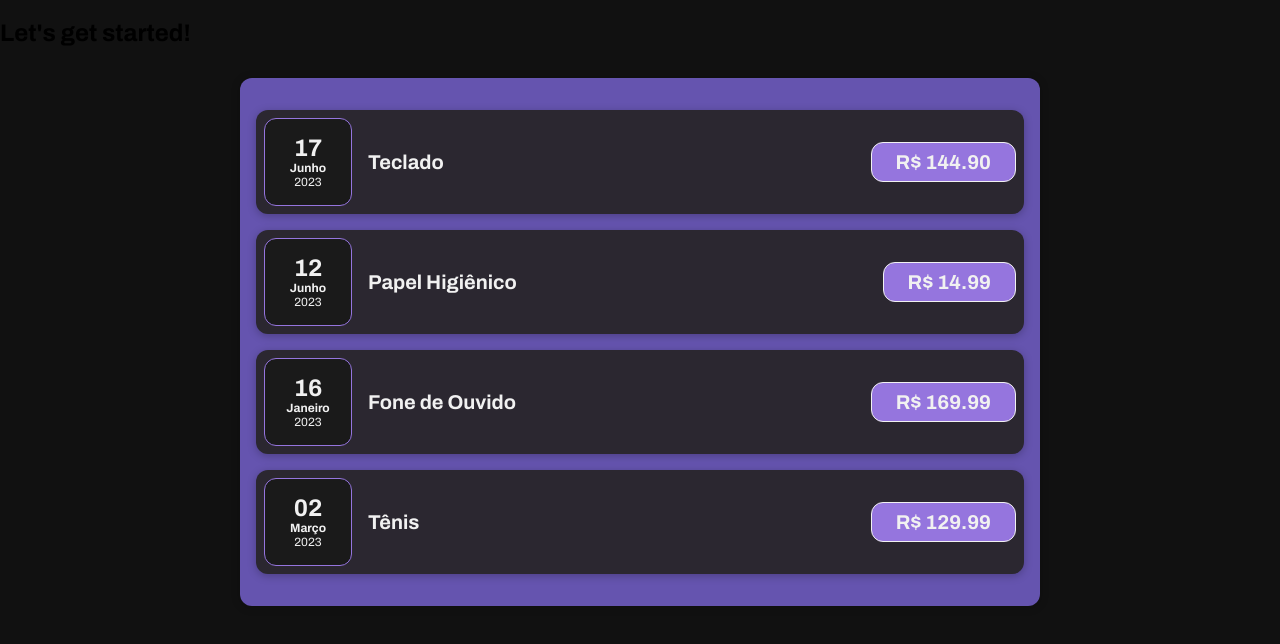
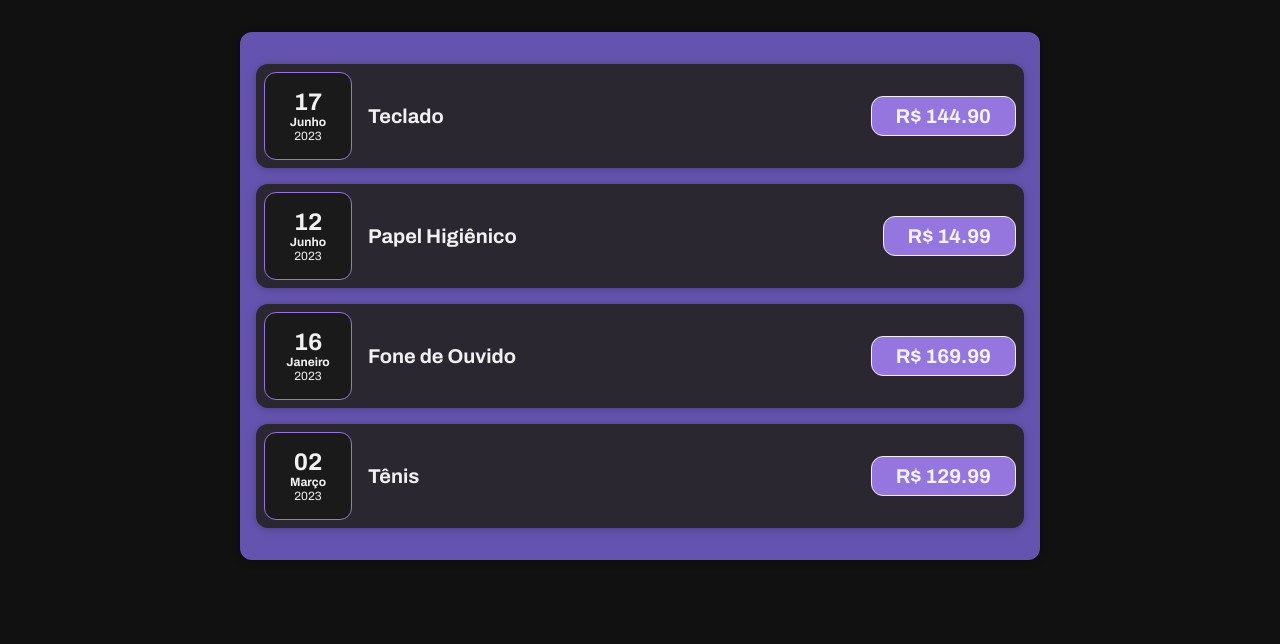
Before and after one commit to Je-Carlos/React-complete-guide, a JavaScript app in the folder react-basics-and-components/: page / in a window 1280 px wide. Shown: the top 644 px of the page. Built offline with nearby package versions, Linux system fonts and the light colour scheme.

Commit message:
adicionando componente Card

```diff
--- a/react-basics-and-components/src/App.js
+++ b/react-basics-and-components/src/App.js
@@ -19,7 +19,6 @@
   ];
   return (
     <div>
-      <h2>Let's get started!</h2>
       <Expenses items={expenses} />
     </div>
   );
--- /dev/null
+++ b/react-basics-and-components/src/components/Card.css
@@ -0,0 +1,4 @@
+.card {
+  border-radius: 12px;
+  box-shadow: 0 1px 8px rgba(0, 0, 0, 0.25);
+}
--- /dev/null
+++ b/react-basics-and-components/src/components/Card.js
@@ -0,0 +1,7 @@
+import "./Card.css";
+
+function Card(props) {
+  const classes = "card " + props.className;
+  return <div className={classes}>{props.children}</div>;
+}
+export default Card;
--- a/react-basics-and-components/src/components/ExpenseItem.css
+++ b/react-basics-and-components/src/components/ExpenseItem.css
@@ -2,10 +2,10 @@
   display: flex;
   justify-content: space-between;
   align-items: center;
-  box-shadow: 0 2px 8px rgba(0, 0, 0, 0.25);
+
   padding: 0.5rem;
   margin: 1rem 0;
-  border-radius: 12px;
+
   background-color: #2b2730;
 }
 
--- a/react-basics-and-components/src/components/ExpenseItem.js
+++ b/react-basics-and-components/src/components/ExpenseItem.js
@@ -1,15 +1,16 @@
 import "./ExpenseItem.css";
 import ExpenseDate from "./ExpenseDate";
+import Card from "./Card";
 
 function ExpenseItem(props) {
   return (
-    <div className="expense-item">
+    <Card className="expense-item">
       <ExpenseDate date={props.date} />
       <div className="expense-item__description">
         <h2>{props.title}</h2>
       </div>
       <div className="expense-item__price">R$ {props.amount.toFixed(2)}</div>
-    </div>
+    </Card>
   );
 }
 export default ExpenseItem;
--- a/react-basics-and-components/src/components/Expenses.css
+++ b/react-basics-and-components/src/components/Expenses.css
@@ -4,6 +4,4 @@
   margin: 2rem auto;
   width: 50rem;
   max-width: 95%;
-  border-radius: 12px;
-  box-shadow: 0 1px 8px rgba(0, 0, 0, 0.25);
 }
--- a/react-basics-and-components/src/components/Expenses.js
+++ b/react-basics-and-components/src/components/Expenses.js
@@ -1,9 +1,10 @@
 import ExpenseItem from "./ExpenseItem";
 import "./Expenses.css";
+import Card from "./Card";
 
 function Expenses(props) {
   return (
-    <div className="expenses">
+    <Card className="expenses">
       <ExpenseItem
         title={props.items[0].title}
         amount={props.items[0].amount}
@@ -24,7 +25,7 @@
         amount={props.items[3].amount}
         date={props.items[3].date}
       />
-    </div>
+    </Card>
   );
 }
 export default Expenses;
```
